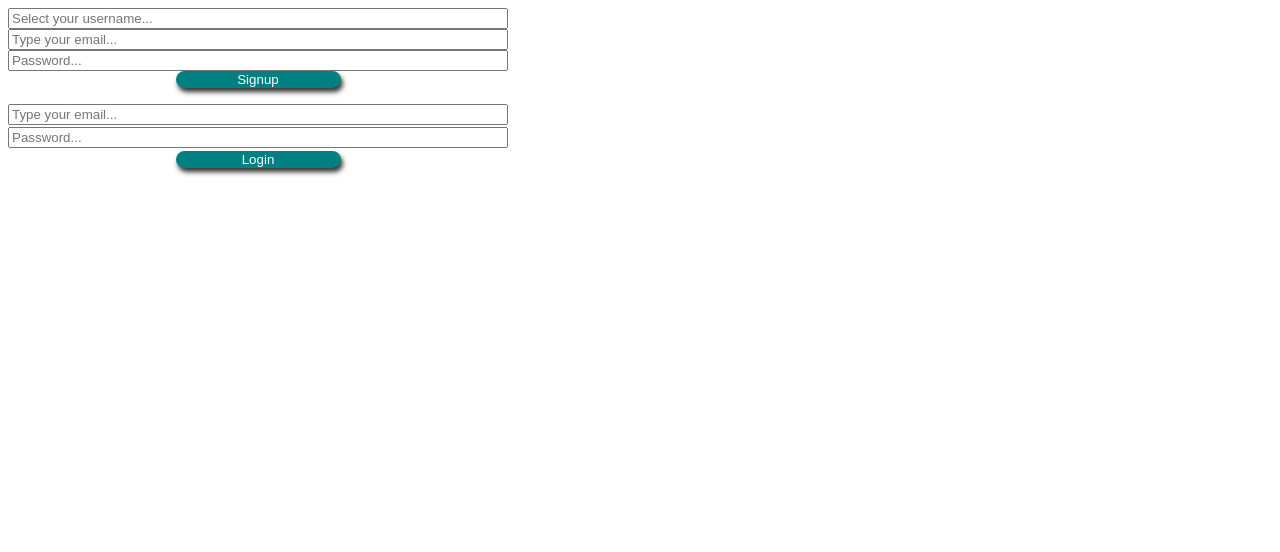
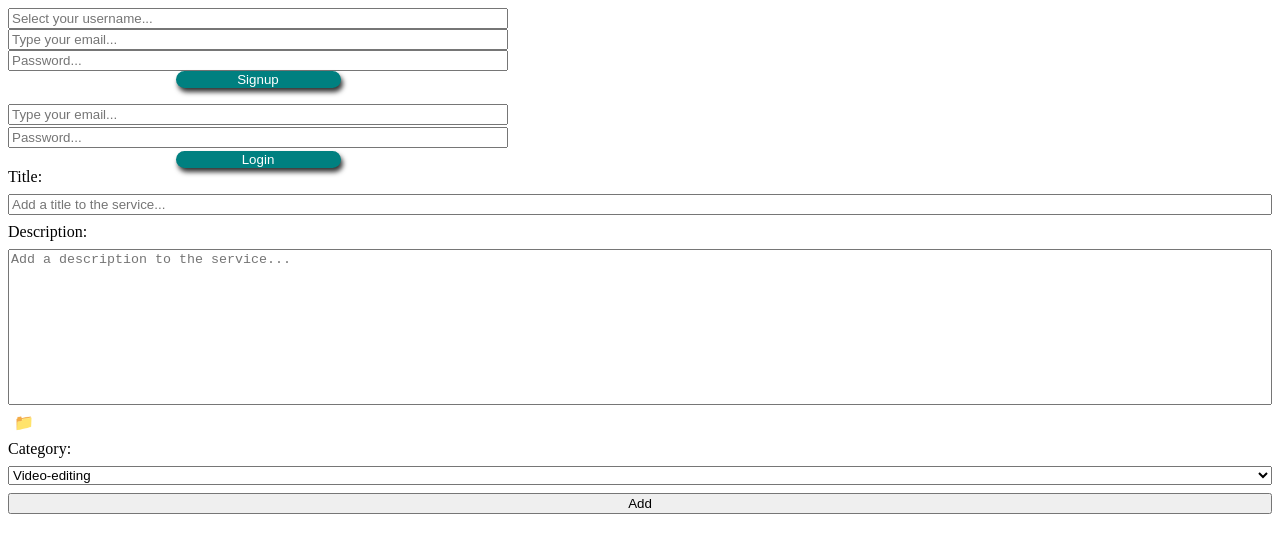
Before and after one commit to AkazaXeros/portal-necesidades-digitales-app, a React (Vite) app: page / in a window 1280 px wide. Shown: the top 552 px of the page. Built offline with nearby package versions, Linux system fonts and the light colour scheme.

Commit message:
NewEntry component added

```diff
--- a/src/App.css
+++ b/src/App.css
@@ -0,0 +1,9 @@
+.fileInput > input {
+  display: none;
+}
+
+.fileInput > span {
+  cursor: pointer;
+  padding: 5px;
+  margin: 1px;
+}
--- a/src/App.jsx
+++ b/src/App.jsx
@@ -1,5 +1,6 @@
 import './App.css';
 
+import NewEntry from './components/Entries/NewEntry';
 import Login from './components/Login/Login';
 import Register from './components/Register/Register';
 
@@ -8,6 +9,7 @@ function App() {
     <>
       <Register />
       <Login />
+      <NewEntry />
     </>
   );
 }
--- /dev/null
+++ b/src/components/Entries/NewEntry.jsx
@@ -0,0 +1,104 @@
+import { newEntry } from './NewEntry.module.css';
+
+import { useUser } from '../../context/UserContext';
+
+import { useState } from 'react';
+
+const NewEntry = () => {
+  const [user] = useUser();
+  const [title, setTitle] = useState('');
+  const [description, setDescription] = useState('');
+  const [file, setFile] = useState();
+  const [category, setCategory] = useState('');
+  const [error, setError] = useState('');
+
+  const handleSubmit = async (e) => {
+    e.preventDefault();
+
+    console.log(user);
+    const fd = new FormData();
+    fd.append('title', title);
+    fd.append('description', description);
+    fd.append('file', file);
+    fd.append('category', category);
+
+    const res = await fetch('http://localhost:8000/entries', {
+      method: 'POST',
+      headers: { Authorization: `${user.data.token}` },
+      body: fd,
+    });
+
+    const data = await res.json();
+
+    if (data.status === 'error') {
+      console.log(data.status);
+      setError(data.message);
+    } else {
+      setError('');
+      setTitle('');
+      setDescription('');
+      setFile(null);
+      setCategory('');
+    }
+    console.log(data);
+  };
+
+  return (
+    <div>
+      <form className={newEntry} onSubmit={handleSubmit}>
+        <label htmlFor="title">Title:</label>
+        <input
+          id="title"
+          value={title}
+          onChange={(e) => {
+            setTitle(e.target.value);
+          }}
+          type="text"
+          placeholder="Add a title to the service..."
+          required
+        />
+
+        <label htmlFor="description">Description:</label>
+        <textarea
+          id="description"
+          value={description}
+          onChange={(e) => {
+            setDescription(e.target.value);
+          }}
+          placeholder="Add a description to the service..."
+          rows={10}
+          required
+        />
+
+        <label className="fileInput">
+          <span>📁</span>
+          <input
+            type="file"
+            onChange={(e) => {
+              setFile(e.target.files[0]);
+            }}
+            required
+          />
+        </label>
+
+        <label htmlFor="category">Category:</label>
+        <select
+          id="category"
+          onChange={(e) => {
+            setCategory(e.target.value);
+          }}
+        >
+          <option value="video-editing">Video-editing</option>
+          <option value="image-editing">Image-editing</option>
+          <option value="document-translation">Document-translation</option>
+          <option value="document-correction">Document-correction</option>
+          <option value="code-correction">Code-correction</option>
+          <option value="other">Other</option>
+        </select>
+        <button>Add</button>
+        {error && <p>{error}</p>}
+      </form>
+    </div>
+  );
+};
+export default NewEntry;
--- /dev/null
+++ b/src/components/Entries/NewEntry.module.css
@@ -0,0 +1,13 @@
+.newEntry {
+  display: flex;
+  flex-direction: column;
+  gap: 0.5rem;
+}
+
+.newEntry > textarea {
+  resize: none;
+}
+
+.newEntry > p {
+  color: red;
+}
--- a/src/components/Login/Login.jsx
+++ b/src/components/Login/Login.jsx
@@ -28,7 +28,7 @@ const Login = () => {
       setError('');
       setEmail('');
       setPassword('');
-      setUser(data.token);
+      setUser(data);
     }
 
     console.log(data);
```
